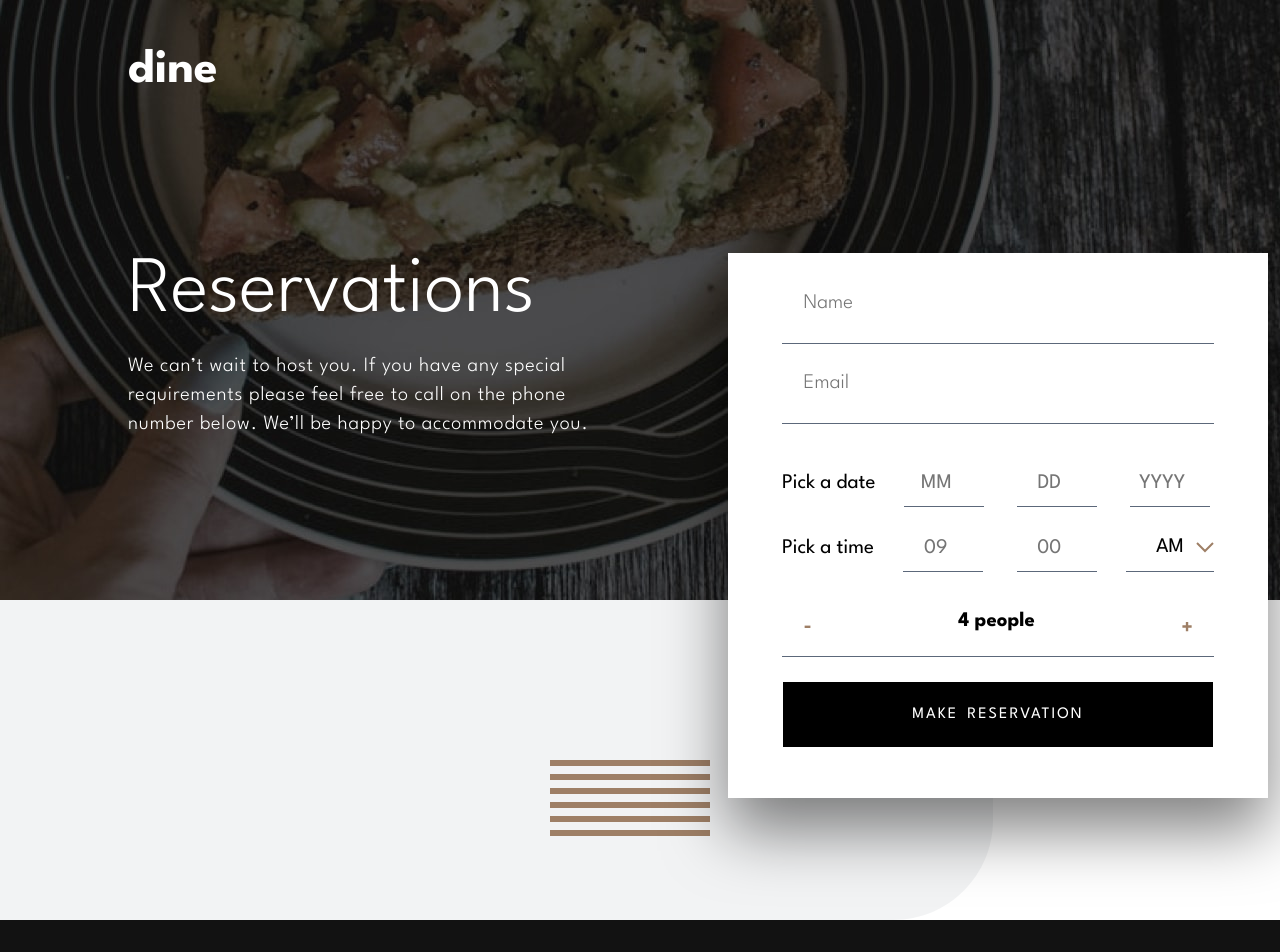
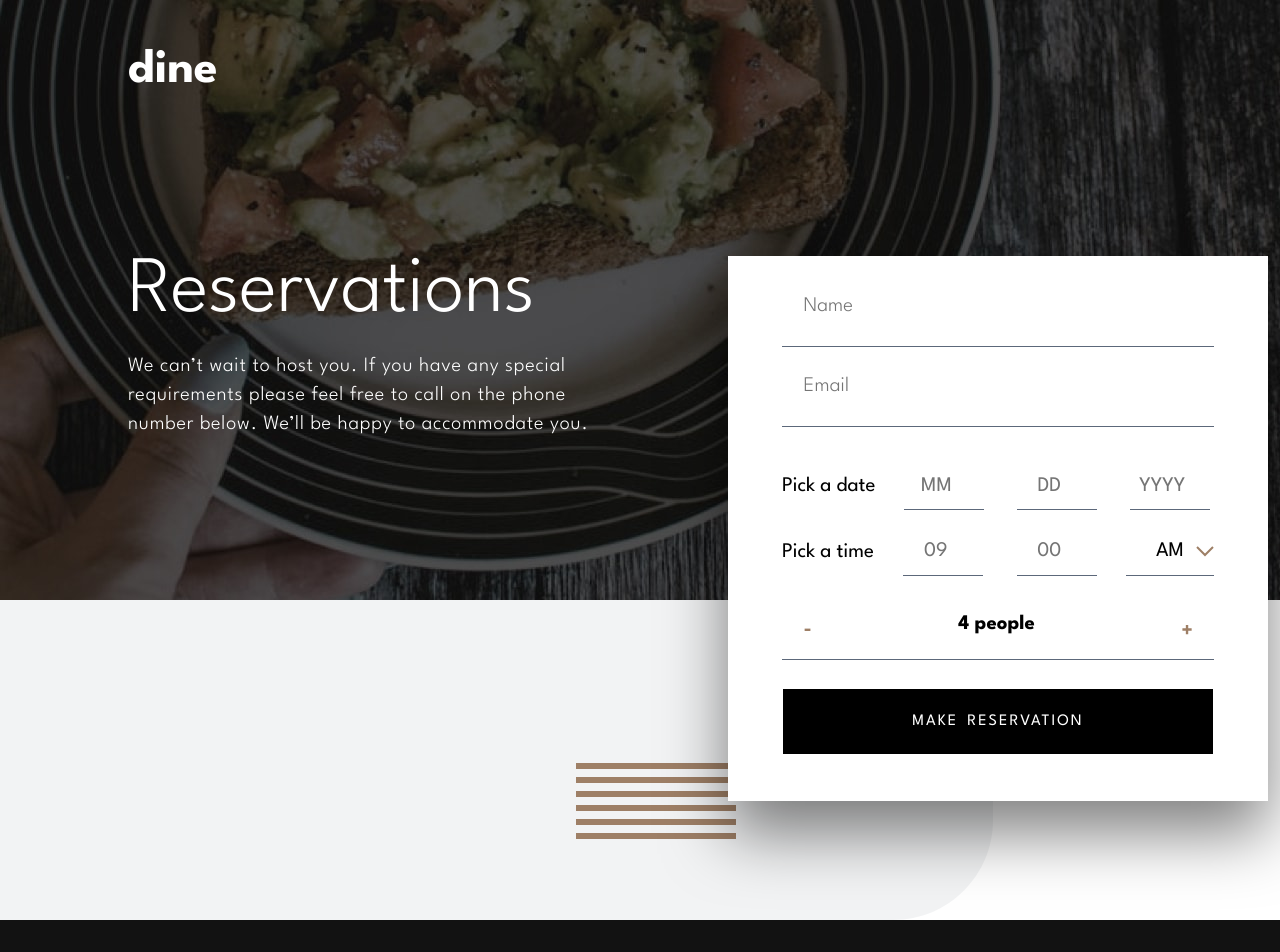
Before and after one commit to litewskidev/dine-restaurant, a React (Create React App) app: page /booking in a window 1280 px wide. Shown: the top 952 px of the page. Built offline with nearby package versions, Linux system fonts and the light colour scheme.

Commit message:
adjust booking styles

```diff
--- a/src/components/Booking/Booking.module.scss
+++ b/src/components/Booking/Booking.module.scss
@@ -17,6 +17,6 @@
 
 .pattern__lines {
   position: relative;
-  top: 50%;
-  left: 43%
+  top: 51%;
+  left: 45%
 }
--- a/src/components/BookingForm/BookingForm.module.scss
+++ b/src/components/BookingForm/BookingForm.module.scss
@@ -6,7 +6,7 @@
   background: $white;
   position: relative;
   left: 45.5rem;
-  top: -26.7rem;
+  top: -26.5rem;
 
   filter: drop-shadow(0rem 2rem 2rem rgba(0, 0, 0, 0.5));
   text-align: center;
@@ -77,7 +77,7 @@
   letter-spacing: 2px;
   font-family: $font-text;
   font-size: 1rem;
-  margin: 0.8rem;
+  margin: 1rem;
 
   &:hover,
   &:focus {
```
